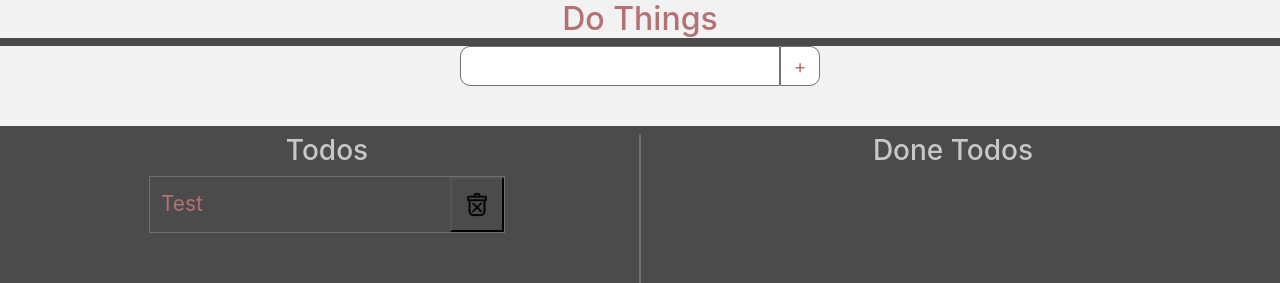
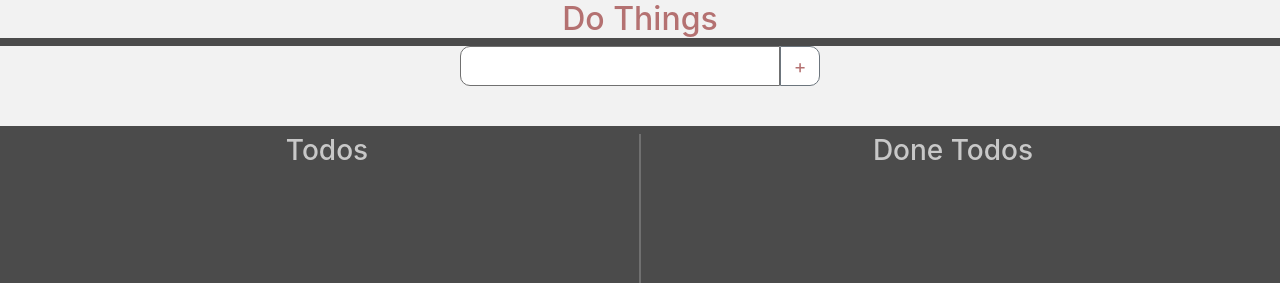
Before and after one commit to nom0relife/React-ToDo, a React (Create React App) app: page / in a window 1280 px wide. Shown: the top 283 px of the page. Built offline with nearby package versions, Linux system fonts and the light colour scheme.

Commit message:
imporvements

```diff
--- a/public/index.html
+++ b/public/index.html
@@ -4,12 +4,17 @@
 <head>
   <meta charset="utf-8" />
   <link rel="icon" href="%PUBLIC_URL%/favicon.ico" />
+  <link rel="stylesheet" href="https://cdnjs.cloudflare.com/ajax/libs/font-awesome/5.15.1/css/all.min.css">
   <link rel="stylesheet" href="https://stackpath.bootstrapcdn.com/bootstrap/4.3.1/css/bootstrap.min.css"
     integrity="sha384-ggOyR0iXCbMQv3Xipma34MD+dH/1fQ784/j6cY/iJTQUOhcWr7x9JvoRxT2MZw1T" crossorigin="anonymous">
   <meta name="viewport" content="width=device-width, initial-scale=1" />
   <meta name="theme-color" content="#000000" />
   <meta name="description" content="Web site created using create-react-app" />
   <link rel="apple-touch-icon" href="%PUBLIC_URL%/logo192.png" />
+
+
+
+
   <!--
       manifest.json provides metadata used when your web app is installed on a
       user's mobile device or desktop. See https://developers.google.com/web/fundamentals/web-app-manifest/
--- a/src/App.css
+++ b/src/App.css
@@ -70,33 +70,26 @@
   border-left: 1px solid #707070;
 }
 
-.todo-container {
-  display: -webkit-box;
-  display: -ms-flexbox;
-  display: flex;
+.todo-container li {
+  display: -ms-grid;
+  display: grid;
+  -ms-grid-columns: 10fr 1fr 1fr;
+      grid-template-columns: 10fr 1fr 1fr;
   border: 1px solid #707070;
-  -webkit-box-pack: justify;
-      -ms-flex-pack: justify;
-          justify-content: space-between;
-  width: 60%;
+  width: 80%;
   margin: 0 auto;
 }
 
-.todo-container span {
+.todo-container li .text {
   font-size: 1.3rem;
   color: #B47171;
-  padding: .7rem 0 .7rem .7rem;
+  text-align: left;
 }
 
-.todo-container img {
-  width: 28px;
-  height: 29px;
-  margin: .7rem .7rem .7rem;
-}
-
-.todo-container button {
-  background-color: #4B4B4B;
+.todo-container li button {
+  background-color: transparent;
   outline: none;
+  font-size: 1rem;
 }
 
 .full-height {
--- a/src/App.js
+++ b/src/App.js
@@ -5,18 +5,15 @@ import "./App.css";
 
 function App() {
   const [inputText, setInputText] = useState("");
-  const [todos, setTodos] = useState({
-    text: inputText,
-    completed: false
-  });
+  const [todos, setTodos] = useState([]);
 
   return (
     <div className="App">
       <header>
         <h2>Do Things {inputText}</h2>
       </header>
-      <Navigation todos={todos} setTodos={setTodos} setInputText={setInputText} />
-      <TodoList />
+      <Navigation todos={todos} inputText={inputText} setTodos={setTodos} setInputText={setInputText} />
+      <TodoList todos={todos} setTodos={setTodos} />
     </div>
   );
 }
--- a/src/App.scss
+++ b/src/App.scss
@@ -84,29 +84,30 @@ $navbar-text-color:#B47171;
     border-left: 1px solid #707070;
 }
 
-.todo-container {
-    display: flex;
+.todo-container li{
+    display: grid;
+    // gap: 5px;
+    grid-template-columns:10fr 1fr 1fr;
+    // grid-template-rows: auto;
     border: 1px solid #707070;
-    justify-content: space-between;
-    width: 60%;
+    width: 80%;
     margin: 0 auto;
 
-    span {
+    .text {
         font-size: 1.3rem;
         color: $navbar-text-color;
-        padding: .7rem 0 .7rem .7rem;
+        // padding: .7rem 0 .7rem .7rem;
+        text-align: left;
     }
 
-    img {
-        width: 28px;
-        height: 29px;
-        margin: .7rem .7rem .7rem;
+
+    button {
+        background-color: transparent;
+        outline: none;
+        font-size: 1rem;
+
     }
 
-    button {
-        background-color: $background;
-        outline: none;
-    }
 }
 
 .full-height {
--- a/src/components/Navigation.js
+++ b/src/components/Navigation.js
@@ -14,14 +14,15 @@ export default function Navigation({ inputText, setInputText, todos, setTodos })
 
   const submitHandler = (e) => {
     e.preventDefault();
-    setTodos([...todos, { text: inputText, completed: false, id: Math.random() * 1000 }])
+    setTodos([...todos, { text: inputText, completed: false, id: Math.random() * 1000 }]);
+    setInputText('');
   }
 
 
   return (
     <form className="input-form">
       <div className="text-container">
-        <input onChange={textHandler} type="text" name="" id="" />
+        <input onChange={textHandler} value={inputText} type="text" name="" id="" />
         <button onClick={submitHandler} className="btn btn-secondary">+</button>
       </div>
     </form>
--- a/src/components/Todo.js
+++ b/src/components/Todo.js
@@ -1,13 +1,23 @@
 import React from "react";
-import trash from "../images/trash.png";
+// import trash from "../images/trash.png";
 
-export default function Todo() {
+export default function Todo({ text, todo, todos, setTodos }) {
+  const deleteHandler = (e) => {
+    setTodos(todos.filter((element) => element.id !== todo.id));
+    // console.log(todo);
+  };
+
   return (
     <div className="todo-container">
-      <span>Test</span>
-      <button>
-        <img src={trash} className="" alt="" />
-      </button>
+      <li>
+        <div className="text">{text}</div>
+        <button className="button1">
+          <i className="fas fa-check"></i>
+        </button>
+        <button onClick={deleteHandler} className="button2">
+          <i className="fas fa-trash"></i>
+        </button>
+      </li>
     </div>
   );
 }
--- a/src/components/TodoList.js
+++ b/src/components/TodoList.js
@@ -1,12 +1,22 @@
 import React from "react";
 import Todo from "./Todo";
 
-export default function TodoList() {
+export default function TodoList({ todos, setTodos }) {
   return (
     <div className="container-fluid d-flex full-height">
       <div className="col-6 text-center mt-2 right-line">
         <h3 className="white-text">Todos</h3>
-        <Todo />
+        <ul className="todo-list">
+          {todos.map((todo) => (
+            <Todo
+              key={todo.id}
+              text={todo.text}
+              todos={todos}
+              setTodos={setTodos}
+              todo={todo}
+            />
+          ))}
+        </ul>
       </div>
       <div className="col-6 text-center mt-2 left-line">
         <h3 className="white-text">Done Todos</h3>
```
Also changed, not shown: 1 other file (tests, documents, lock files or other folders).
